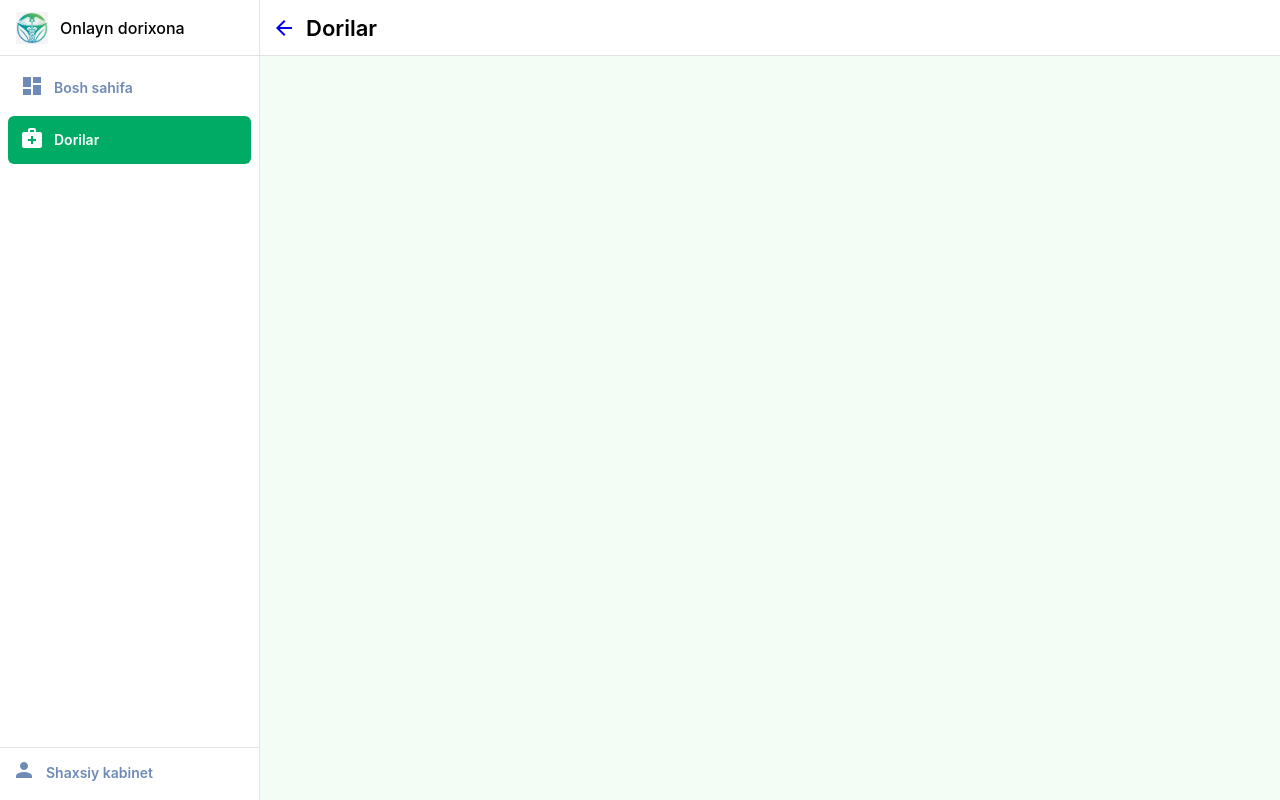
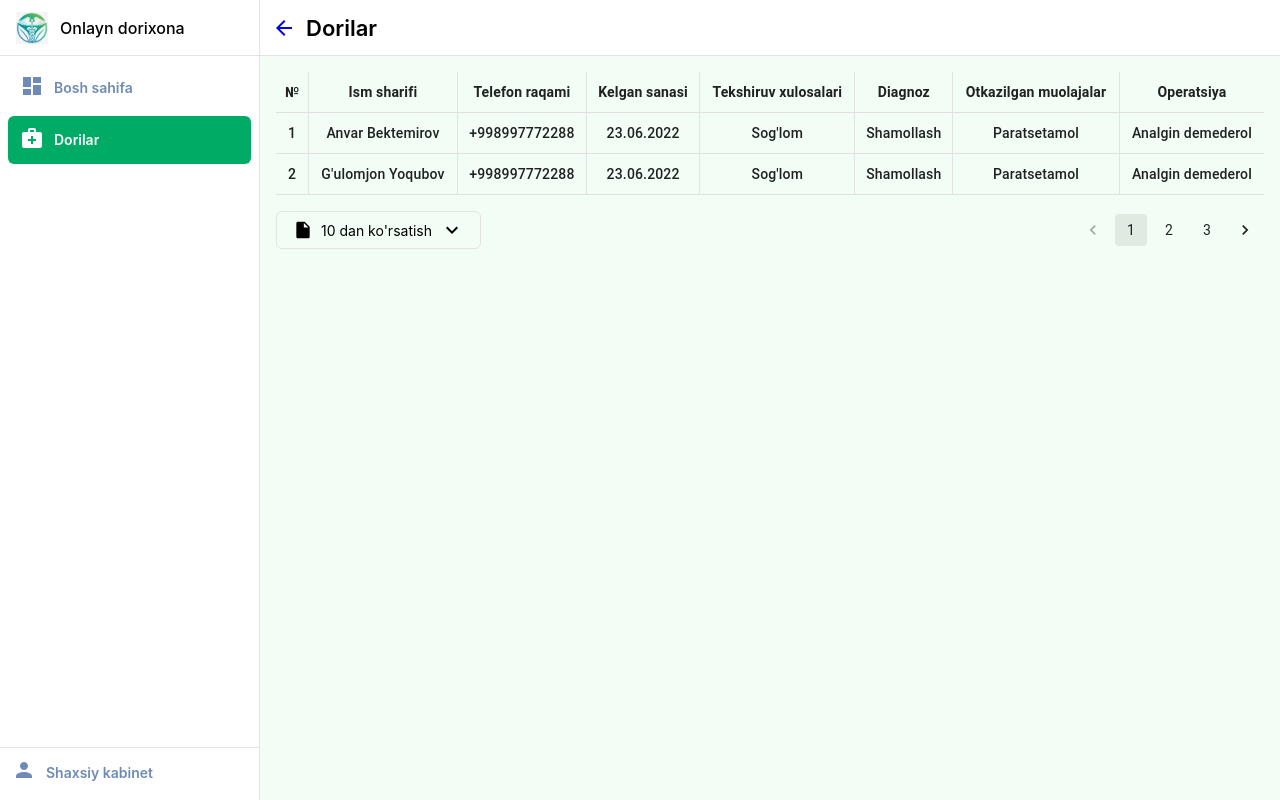
Before and after one commit to komiljohn-drafts/online-apteka, a React (Create React App) app: page /medicine in a window 1280 px wide. Built offline with nearby package versions, Linux system fonts and the light colour scheme.

Commit message:
custom table

```diff
--- /dev/null
+++ b/src/components/CustomTable/index.jsx
@@ -0,0 +1,50 @@
+import { Table, TableBody, TableCell, TableContainer, TableHead, TableRow } from "@mui/material"
+import { Pagination } from "../Pagination"
+import "./style.scss"
+
+const CustomTable = ({ headColumns, bodyColumns, offset, setOffset, limit, setLimit }) => {
+  return (
+    <div>
+      <TableContainer>
+        <Table>
+          <TableHead>
+            <TableRow>
+              {headColumns?.map((col, index) => (
+                <TableCell key={col.key}>
+                  <div className={`table-col ${index === headColumns.length - 1 ? "last" : ""}`}>{col.title}</div>
+                </TableCell>
+              ))}
+            </TableRow>
+          </TableHead>
+          <TableBody>
+            {bodyColumns.map((row, rowIndex) => (
+              <tr key={row.id}>
+                {headColumns.map((col, index) => (
+                  <TableCell key={col.key}>
+                    <div className={`table-row ${index === headColumns.length - 1 ? "last" : ""}`}>
+                      {col.key === "order" ? rowIndex + 1 : row[col.key]}
+                    </div>
+                  </TableCell>
+                ))}
+              </tr>
+            ))}
+          </TableBody>
+        </Table>
+      </TableContainer>
+      <div className="pagination-wrapper">
+        <Pagination
+          count={25}
+          pageCount={10}
+          onChange={(pageNumber) => setOffset(pageNumber)}
+          currentPage={offset ?? 1}
+          onChangeLimit={(limitNumber) => {
+            setLimit(limitNumber)
+          }}
+          limit={limit ?? 10}
+        />
+      </div>
+    </div>
+  )
+}
+
+export default CustomTable
--- /dev/null
+++ b/src/components/CustomTable/style.scss
@@ -0,0 +1,26 @@
+.table-col {
+  font-size: 14px;
+  font-weight: 600;
+  line-height: 24px;
+  border-right: 1px solid #e3e3e3;
+  padding: 8px;
+  text-align: center;
+  &.last {
+    border: none;
+  }
+}
+.table-row {
+  font-size: 14px;
+  font-weight: 500;
+  line-height: 24px;
+  border-right: 1px solid #e3e3e3;
+  padding: 8px;
+  text-align: center;
+  &.last {
+    border: none;
+  }
+}
+
+.pagination-wrapper {
+  margin-top: 16px;
+}
--- /dev/null
+++ b/src/components/Pagination/index.jsx
@@ -0,0 +1,95 @@
+import React from "react"
+import InsertDriveFileIcon from "@mui/icons-material/InsertDriveFile"
+import KeyboardArrowDownIcon from "@mui/icons-material/KeyboardArrowDown"
+import { Popover } from "@mui/material"
+import MuiPagination from "@mui/material/Pagination"
+import "./style.scss"
+
+export function Pagination({
+  children,
+  className,
+  size = "large",
+  type = "simple",
+  count = 0,
+  pageBound = 5,
+  pageCount = 10,
+  currentPage = 1,
+  onChange = function () {},
+  title = "Elementlar soni",
+  marginTop = 0,
+  onChangeLimit,
+  limit = 10,
+  ...rest
+}) {
+  const [anchorEl, setAnchorEl] = React.useState(null)
+
+  const handleClickPopup = (event) => {
+    setAnchorEl(event.currentTarget)
+  }
+
+  const handleClose = () => {
+    setAnchorEl(null)
+  }
+
+  const open = Boolean(anchorEl)
+  const id = open ? "simple-popover" : undefined
+
+  return (
+    <div className="pagination" style={{ marginTop }}>
+      <div className="indicator" onClick={handleClickPopup}>
+        <InsertDriveFileIcon fontSize="small" className="leftIcon" />
+        <span className="text-black font-medium">{limit} dan ko'rsatish</span>
+        <KeyboardArrowDownIcon className="rightIcon" />
+      </div>
+
+      <MuiPagination
+        count={Math.ceil(count / limit)}
+        shape="rounded"
+        className="flex"
+        page={currentPage}
+        onChange={(_, value) => onChange(value)}
+      />
+      <Popover
+        id={id}
+        open={open}
+        anchorEl={anchorEl}
+        onClose={handleClose}
+        anchorOrigin={{
+          vertical: "bottom",
+          horizontal: "left",
+        }}
+      >
+        <div
+          className="itemsShowCount"
+          onClick={() => {
+            onChangeLimit(10)
+            onChange(1)
+            handleClose()
+          }}
+        >
+          10
+        </div>
+        <div
+          className="itemsShowCount"
+          onClick={() => {
+            onChangeLimit(30)
+            onChange(1)
+            handleClose()
+          }}
+        >
+          30
+        </div>
+        <div
+          className="itemsShowCount"
+          onClick={() => {
+            onChangeLimit(50)
+            onChange(1)
+            handleClose()
+          }}
+        >
+          50
+        </div>
+      </Popover>
+    </div>
+  )
+}
--- /dev/null
+++ b/src/components/Pagination/style.scss
@@ -0,0 +1,32 @@
+.pagination {
+  // flex w-full align-center justify-between
+  display: flex;
+  width: 100%;
+  align-items: center;
+  justify-content: space-between;
+  .indicator {
+    cursor: pointer;
+    padding: 6px 16px;
+    font-size: 14px;
+    border: 1px solid #e3e3e3;
+    border-radius: 6px;
+    display: flex;
+    align-items: center;
+    .leftIcon {
+      margin-right: 8px;
+    }
+    .rightIcon {
+      margin-left: 8px;
+    }
+  }
+  .itemsShowCount {
+    width: 160px;
+    padding: 8px 12px;
+    cursor: pointer;
+    font-size: 14px;
+    font-weight: 500;
+    &:hover {
+      background-color: #e3e3e3;
+    }
+  }
+}
--- a/src/index.css
+++ b/src/index.css
@@ -21,3 +21,19 @@ code {
 a {
   text-decoration: none;
 }
+
+.mainWrapper {
+  height: calc(100vh - 56px);
+  padding: 16px;
+}
+
+/* common styles */
+.flex {
+  display: flex;
+}
+
+/* overrides mui */
+.MuiTableCell-root.MuiTableCell-head,
+.MuiTableCell-root.MuiTableCell-body {
+  padding: 0;
+}
--- a/src/views/Medicine/index.jsx
+++ b/src/views/Medicine/index.jsx
@@ -1,9 +1,84 @@
+import { useState } from "react"
+import CustomTable from "../../components/CustomTable"
 import Header from "../../components/Header"
 
-const Medicines = () => (
-  <div>
-    <Header title="Dorilar" backLink={-1} />
-  </div>
-)
+const Medicines = () => {
+  const [offset, setOffset] = useState(1)
+  const [limit, setLimit] = useState(10)
+
+  const headColumns = [
+    {
+      key: "order",
+      title: "№",
+    },
+    {
+      key: "full_name",
+      title: "Ism sharifi",
+    },
+    {
+      key: "phone_number",
+      title: "Telefon raqami",
+    },
+    {
+      key: "has_been_at",
+      title: "Kelgan sanasi",
+    },
+    {
+      key: "inspection_conclusions",
+      title: "Tekshiruv xulosalari",
+    },
+    {
+      key: "diagnosis",
+      title: "Diagnoz",
+    },
+    {
+      key: "performed_treatments",
+      title: "Otkazilgan muolajalar",
+    },
+    {
+      key: "operation",
+      title: "Operatsiya",
+    },
+  ]
+
+  const bodyColumns = [
+    {
+      id: 1,
+      full_name: "Anvar Bektemirov",
+      phone_number: "+998997772288",
+      has_been_at: "23.06.2022",
+      inspection_conclusions: "Sog'lom",
+      diagnosis: "Shamollash",
+      performed_treatments: "Paratsetamol",
+      operation: "Analgin demederol",
+    },
+    {
+      id: 2,
+      full_name: "G'ulomjon Yoqubov",
+      phone_number: "+998997772288",
+      has_been_at: "23.06.2022",
+      inspection_conclusions: "Sog'lom",
+      diagnosis: "Shamollash",
+      performed_treatments: "Paratsetamol",
+      operation: "Analgin demederol",
+    },
+  ]
+
+  return (
+    <div>
+      <Header title="Dorilar" backLink={-1} />
+      <div className="mainWrapper">
+        <CustomTable
+          headColumns={headColumns}
+          bodyColumns={bodyColumns}
+          limit={limit}
+          offset={offset}
+          setLimit={setLimit}
+          setOffset={setOffset}
+        />
+      </div>
+    </div>
+  )
+}
 
 export default Medicines
```
